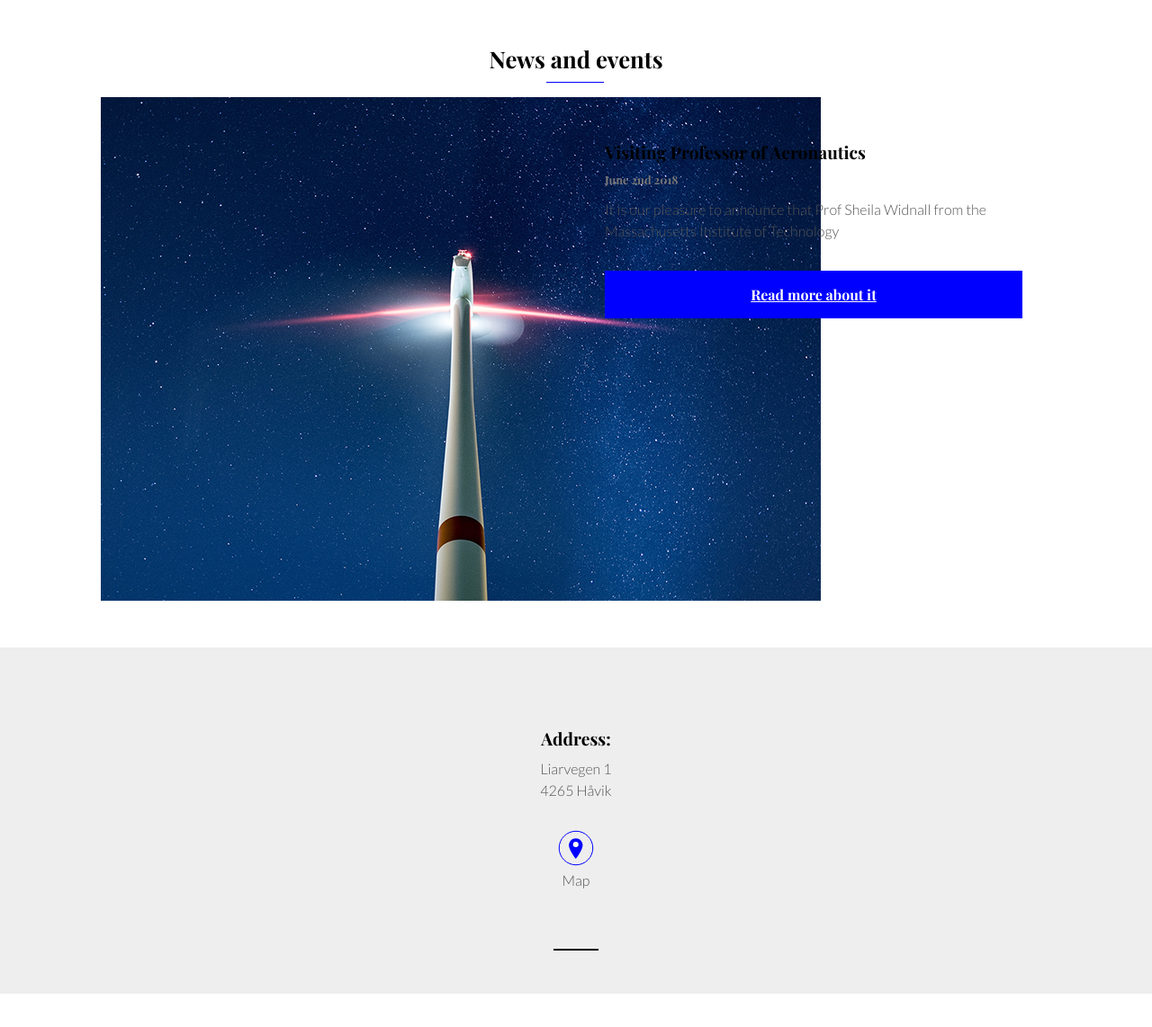
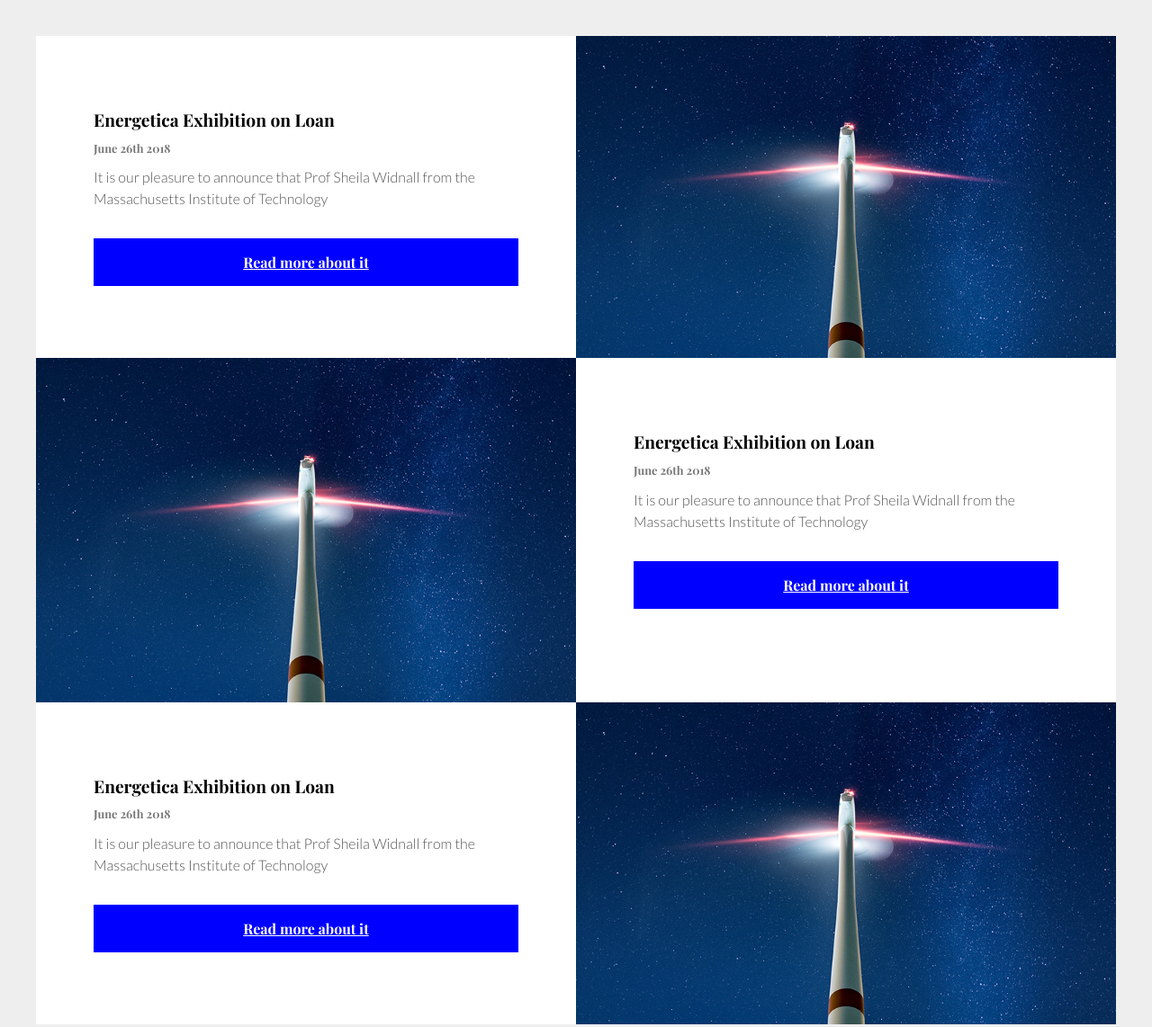
Before and after one commit to Haugenandre/semester-project, a plain HTML site: page news.html in a window 1280 px wide. Shown: the whole page at 90% size. Before the commit the page ends 1105 px from the top, so only its background shows below. Drawn offline with nearby package versions, Linux system fonts and the light colour scheme.

Commit message:
fixed the news section

```diff
--- a/css/stylesheet.css
+++ b/css/stylesheet.css
@@ -247,6 +247,49 @@ a.target.researchers {
 
 /* NEWS AND EVENTS */
 
+.news-events {
+  background-color: #eee;
+  min-height: 60em;
+  padding: 1em;
+}
+.container {
+  display: block;
+  width: 100%;
+  min-height: 20em;
+  background-color: #fff;
+  margin-bottom: 2em;
+  /* border: 1px solid red; */
+}
+.container-img {
+  display: inline-block;
+  background-size: cover;
+  background-repeat: no-repeat;
+  background-position: center;
+  width: 100%;
+  height: auto;
+}
+
+.container-txt {
+  display: inline-block;
+  padding: 2em;
+  width: 100%;
+  justify-content: center;
+}
+
+.container.two {
+    min-height: 20em;
+}
+
+
+
+
+
+
+
+
+
+
+
 .news {
   display: block;
   position: relative;
@@ -461,6 +504,82 @@ input#submit:active{
   width: 33.3%;
 }
 
+/* NEWS AND EVENTS */
+
+/* NEWS AND EVENTS */
+.news-events {
+  padding: 2.5em;
+}
+.container {
+  display: flex;
+  flex-direction: column;
+  position: relative;
+  margin-bottom: 0;
+
+}
+.container-img {
+  display: flex;
+  flex-direction: column;
+  width: 50%;
+  height: 100%;
+  position: absolute;
+  right: 0;
+}
+
+.container-txt {
+  display: flex;
+  flex-direction: column;
+  width: 50%;
+  padding: 4em;
+}
+
+.container.two {
+  height: 100%;
+}
+.container-img.two {
+  position: relative;
+  /* left: 0; */
+  height: 382.325px;
+}
+.container-txt.two {
+  position: absolute;
+  right: 0;
+  padding: 4em;
+}
+
+
+
+/* .container {
+  display: block;
+  width: 100%;
+  min-height: 40em;
+  border: 1px solid red;
+
+
+}
+.container-img {
+  display: inline-block;
+  background-size: cover;
+  background-repeat: no-repeat;
+  background-position: center;
+  width: 100%;
+  height: auto;
+}
+
+.container-txt {
+  display: inline-block;
+  padding: 2em;
+  width: 100%;
+  justify-content: center;
+} */
+
+
+
+
+
+
+
+
 .news {
  padding: 3em 7em;
 }
--- a/news.html
+++ b/news.html
@@ -12,45 +12,43 @@
 
 
     <!-- NEWS AND EVENTS -->
+  <section class="news-events">
 
-    <section class="news clearfix">
-      <div class="exhibition-txt">
-        <h1 class="underline">News and events</h1>
+    <section class="container">
+      <div class="container-img" style="background-image: url(images/wind-park-small.jpg); min-height: 20em;">
+
       </div>
-
-      <!-- Flex-test -->
-      <section class="container">
-        <div class="article-img one">
-          <img src="images/wind-park-small.jpg" alt="">
-        </div>
-        <div class="article-txt">
-        <h2>Visiting Professor of Aeronautics</h2>
-        <h3>June 2nd 2018</h3>
+      <div class="container-txt">
+        <h2>Energetica Exhibition on Loan</h2>
+        <h3>June 26th 2018</h3>
         <p>It is our pleasure to announce that Prof Sheila Widnall from the Massachusetts Institute of Technology </p>
         <a class="btn "href="#">Read more about it</a>
-        </div>
-      </section>
+      </div>
     </section>
 
+    <section class="container two">
+      <div class="container-img two" style="background-image: url(images/wind-park-small.jpg); min-height: 20em;">
 
-
-    <!-- FOOTER -->
-    <section class="footer">
-      <!-- <section class="center-logo">
-        <img src="images/center-logo.svg" alt="Community science museum" width="100%;">
-
-      </section> -->
-      <section class=" address wrap">
-        <h2>Address:</h2>
-        <p>Liarvegen 1 <br>4265 Håvik</p>
-        <div class="button">
-          <a class="map" href="#" title="Link to map location"></a>
-          <p>Map</p>
-        </div>
-      </section>
-      <hr>
+      </div>
+      <div class="container-txt two">
+        <h2>Energetica Exhibition on Loan</h2>
+        <h3>June 26th 2018</h3>
+        <p>It is our pleasure to announce that Prof Sheila Widnall from the Massachusetts Institute of Technology </p>
+        <a class="btn "href="#">Read more about it</a>
+      </div>
     </section>
 
+    <section class="container">
+      <div class="container-img" style="background-image: url(images/wind-park-small.jpg); min-height: 20em;">
 
+      </div>
+      <div class="container-txt">
+        <h2>Energetica Exhibition on Loan</h2>
+        <h3>June 26th 2018</h3>
+        <p>It is our pleasure to announce that Prof Sheila Widnall from the Massachusetts Institute of Technology </p>
+        <a class="btn "href="#">Read more about it</a>
+      </div>
+    </section>
+  </section>
   </body>
 </html>
```
Also changed, not shown: index.html (+38 -0 lines).
